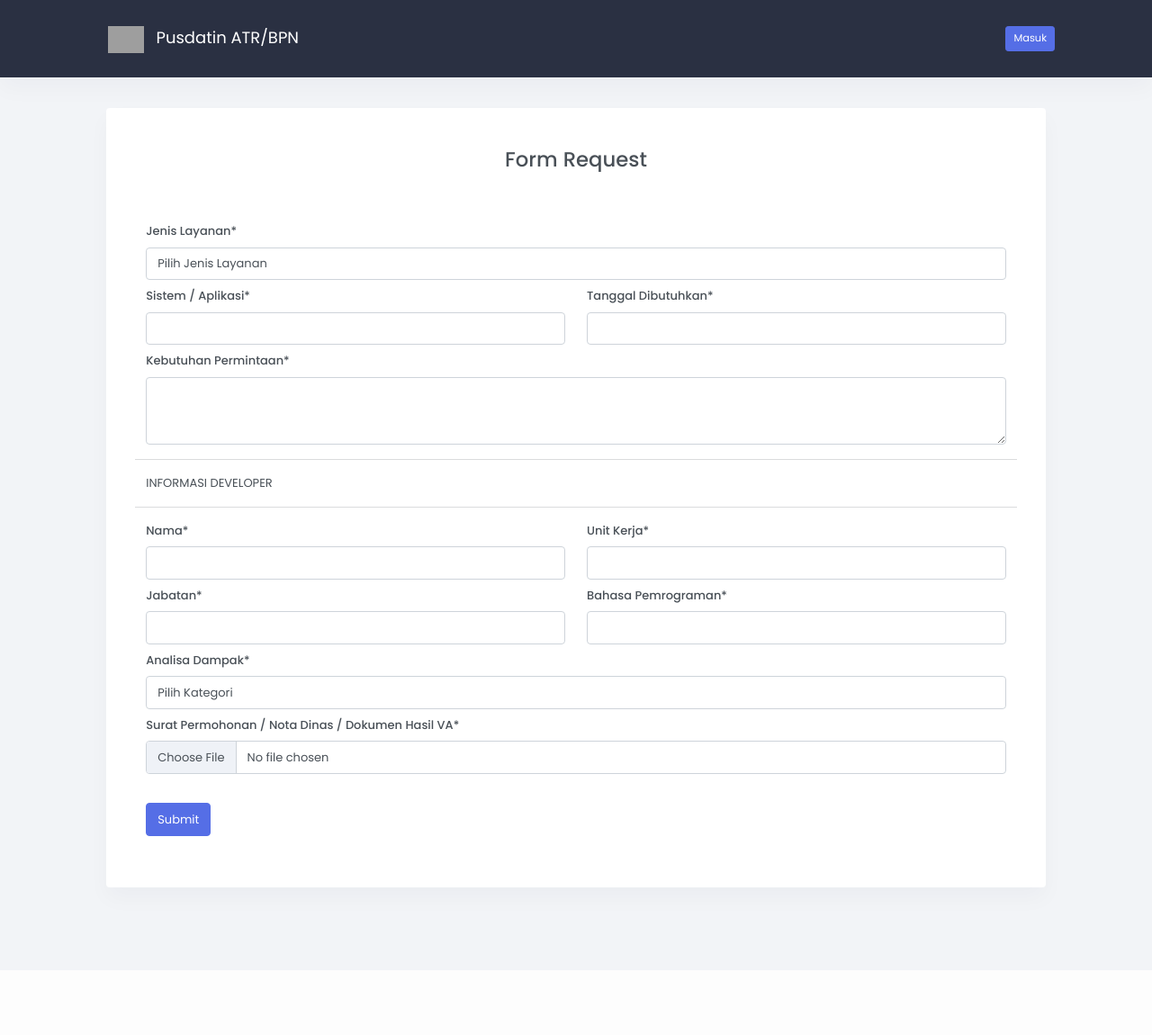
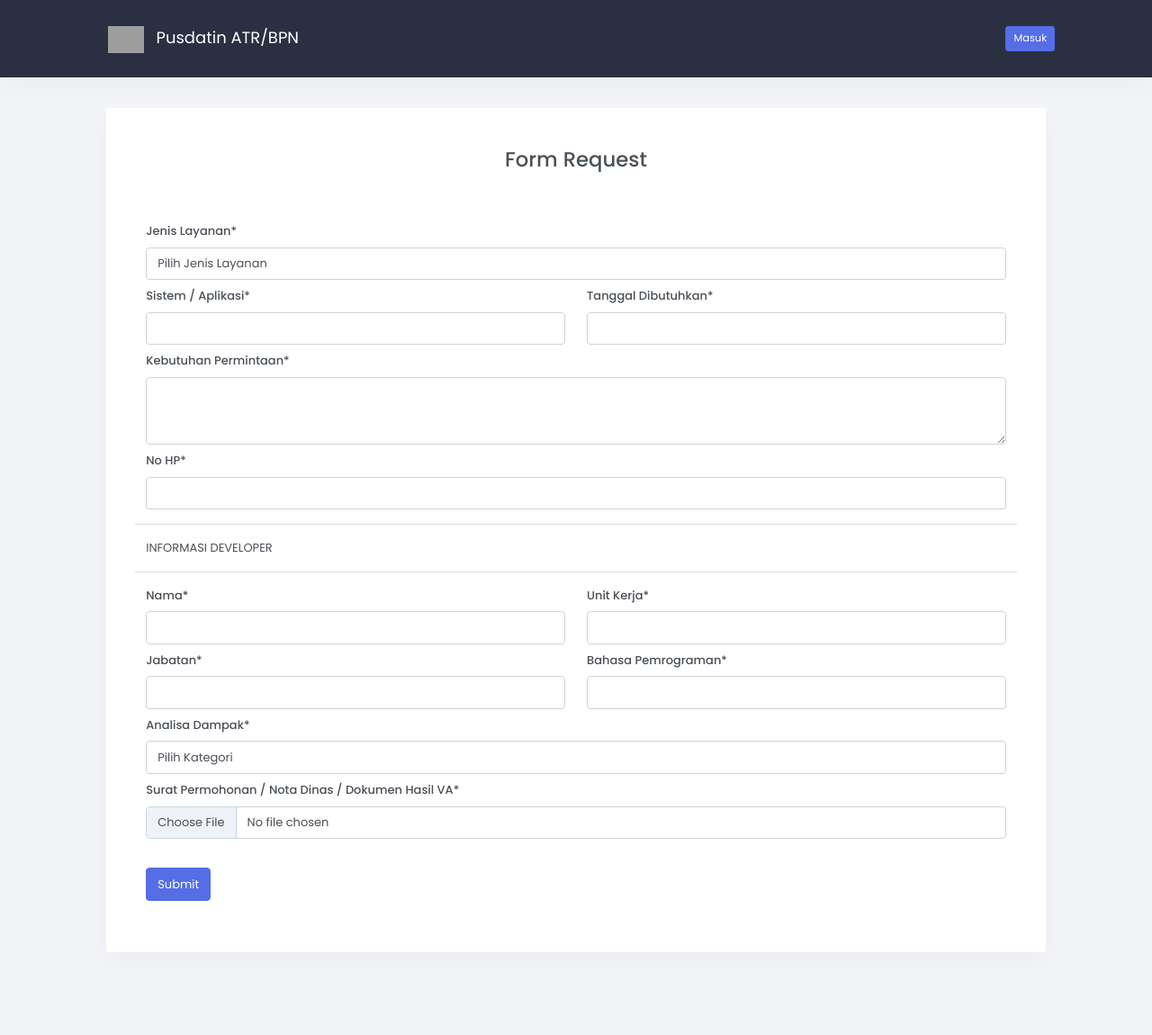
Before and after one commit to imamnurhidayat7/permintaan, a Laravel app: template resources/views/request/add_server.blade.php in a window 1280 px wide. Shown: the whole page at 90% size. Before the commit the page ends 1078 px from the top, so only its background shows below. Run offline with Laravel 8, Linux system fonts and the light colour scheme; the template is opened without the code that fills it, so the values that code supplies are empty; grey boxes are pictures that could not be loaded.

Commit message:
tambah no hp

```diff
--- a/app/Models/RequestServer.php
+++ b/app/Models/RequestServer.php
@@ -21,7 +21,8 @@ class RequestServer extends Model
         'jabatan',
         'pemrograman',
         'dampak',
-        'nota_dinas'
+        'nota_dinas',
+        'no_hp'
 
     ];
 
--- a/resources/views/request/add_server.blade.php
+++ b/resources/views/request/add_server.blade.php
@@ -33,6 +33,10 @@
                         <div class="col-md-12 mb-2">
                             <label for="">Kebutuhan Permintaan*</label>
                             <textarea name="kebutuhan" id="" cols="30" rows="3"class="form-control" required></textarea>
+                        </div>
+                        <div class="col-md-12 mb-2">
+                            <label for="">No HP*</label>
+                            <input type="text" name="no_hp" id="no_hp" required class="form-control">
                         </div>
                         <hr class="mt-2">
                         <p>INFORMASI DEVELOPER</p>
--- a/resources/views/request/form_server.blade.php
+++ b/resources/views/request/form_server.blade.php
@@ -19,6 +19,10 @@
     <div class="col-md-12 mb-2">
         <label for="">Kebutuhan Permintaan*</label>
         <textarea name="kebutuhan" id="" cols="30" disabled rows="3"class="form-control" required>{{$server->kebutuhan}}</textarea>
+    </div>
+    <div class="col-md-12 mb-2">
+        <label for="">No HP*</label>
+        <input type="text" name="no_hp" value="{{$server->no_hp}}" disabled required class="form-control">
     </div>
     <hr class="mt-2">
     <p>INFORMASI DEVELOPER</p>
--- a/resources/views/request/form_server_edit.blade.php
+++ b/resources/views/request/form_server_edit.blade.php
@@ -19,6 +19,10 @@
     <div class="col-md-12 mb-2">
         <label for="">Kebutuhan Permintaan*</label>
         <textarea name="kebutuhan" id="" cols="30" rows="3"class="form-control" required>{{$server->kebutuhan}}</textarea>
+    </div>
+    <div class="col-md-12 mb-2">
+        <label for="">No HP*</label>
+        <input type="text" name="no_hp" value="{{$server->no_hp}}" required class="form-control">
     </div>
     <hr class="mt-2">
     <p>INFORMASI DEVELOPER</p>
```
